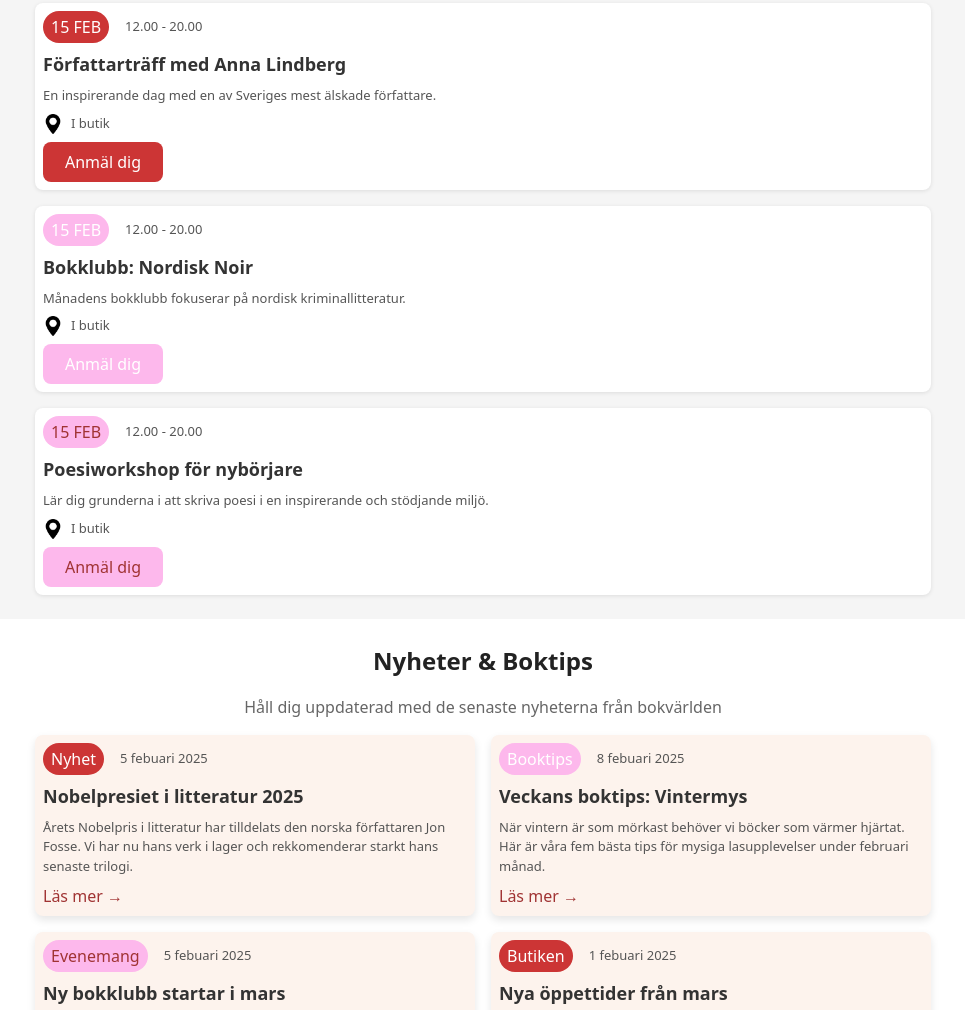
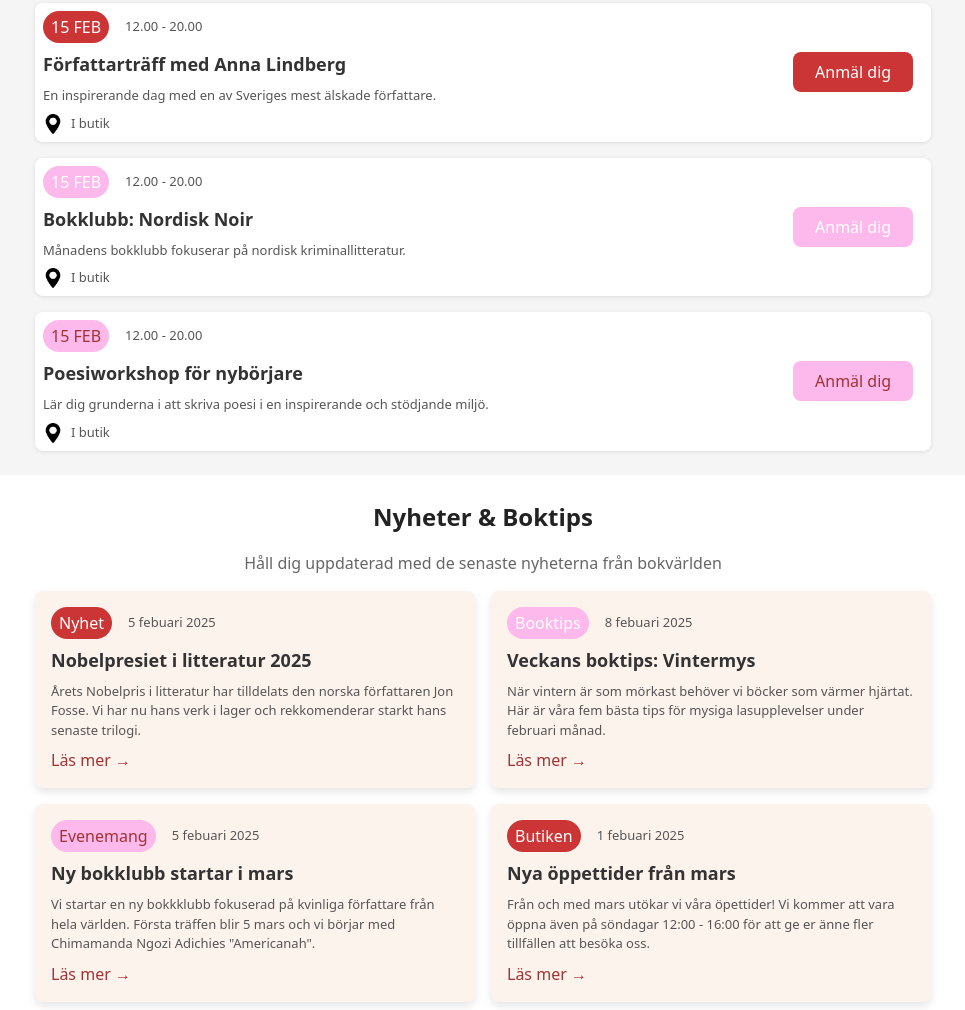
Before and after one commit to amir0321/Parmar-Poesi, a plain HTML site: page index.html in a window 1280 px wide. Shown: the part 777-1787 px from the top of the page, without its empty margins (157-1122 px from the left). Drawn offline with nearby package versions, Linux system fonts and the light colour scheme.

Commit message:
added green button on click, changed into label and checkbox

```diff
--- a/index.html
+++ b/index.html
@@ -10,6 +10,9 @@
   <body>
     <header></header>
     <main class=" justify-center flex-col min-w-screen min-h-screen py-3">
+
+
+      <!-- Books -->
 
       <section class = "content-box">
         <h2 class="content-title">Utvalda böcker</h2>
@@ -49,6 +52,8 @@
         </ul>
       </section>
 
+      <!-- Events -->
+
       <section class = "content-box">
 
         <h2 class="content-title">Kommande evenemang</h2>
@@ -68,7 +73,10 @@
               <p class="detail-text">I butik</p>
             </section>
 
-            <button class="reg_button">Anmäl dig</button>
+            <label class="reg_button">
+              <input type="checkbox">
+              <span>Anmäl dig</span>
+            </label>
           </li>
 
           <li class="nav-event-item">
@@ -84,7 +92,10 @@
               <p class="detail-text">I butik</p>
             </section>
 
-            <button class="reg_button">Anmäl dig</button>
+            <label class="reg_button">
+              <input type="checkbox">
+              <span>Anmäl dig</span>
+            </label>
           </li>
 
           <li class="nav-event-item">
@@ -100,10 +111,16 @@
               <p class="detail-text">I butik</p>
 
             </section>
-            <button class="reg_button">Anmäl dig</button>
+            <label class="reg_button">
+              <input type="checkbox">
+              <span>Anmäl dig</span>
+            </label>
           </li>
         </ul>
       </section>
+
+      <!-- News -->
+
       <section class = "content-box">
 
         <h2 class="content-title">Nyheter & Boktips</h2>
--- a/styles/style.css
+++ b/styles/style.css
@@ -27,17 +27,17 @@ p.tag-style-3 {
     color: rgb(160, 51, 51);
 }
 
-button.button-style-1 {
+label.button-style-1 {
     background-color: rgb(204, 53, 53);
     color: white;
 }
 
-button.button-style-2 {
+label.button-style-2 {
     background-color: rgb(253, 184, 236);
     color: white;
 }
 
-button.button-style-3 {
+label.button-style-3 {
     background-color: rgb(253, 184, 236);
     color: rgb(160, 51, 51);
 }
@@ -143,15 +143,35 @@ button.button-style-3 {
             gap: 0.5rem;
         }
         .reg_button{
+
+            display: inline-flex;
             width: 120px;
-            border: none;
             border-radius: 0.5rem;
+            cursor: pointer;
+            overflow: hidden;
+        }
+        .reg_button input{
+            display: none;
+        }
+        .reg_button span{
+            text-align: center;
+
             padding: 0.5rem 1rem;
-            cursor: pointer;
+
+            width: 100%;
+            height: 100%;
 
             &:hover {
                 background-color: rgb(255, 87, 96);
             }
+        }
+        /* Makes so that the hover color doesn't show up after un-checking the label*/
+        .reg_button input:not(:checked) + span:hover:not(:focus) {
+            background-color: inherit;
+        }
+        .reg_button input:checked + span{
+            background-color: rgb(107, 253, 94);
+            color: rgb(255, 255, 255);
         }
     }
 }
@@ -176,7 +196,7 @@ button.button-style-3 {
         justify-content: left;
 
         gap: 0.5rem;
-        padding: 0.5rem;
+        padding: 1rem;
         border-radius: 0.5rem;
 
         box-shadow: 0 4px 8px rgba(0, 0, 0, 0.1);
@@ -247,6 +267,20 @@ button.button-style-3 {
     }
     .nav-event-section {
         width: 70vw;
+
+        .nav-event-item{
+            position: relative;
+
+            .reg_button{
+                position: absolute;
+                right: 2%;
+                top: 50%;
+                transform: translateY(-50%);
+            }
+            .detail-text{
+                width: 70%;
+            }
+        }
     }
     .nav-news-section {
         width: 70vw;
```
